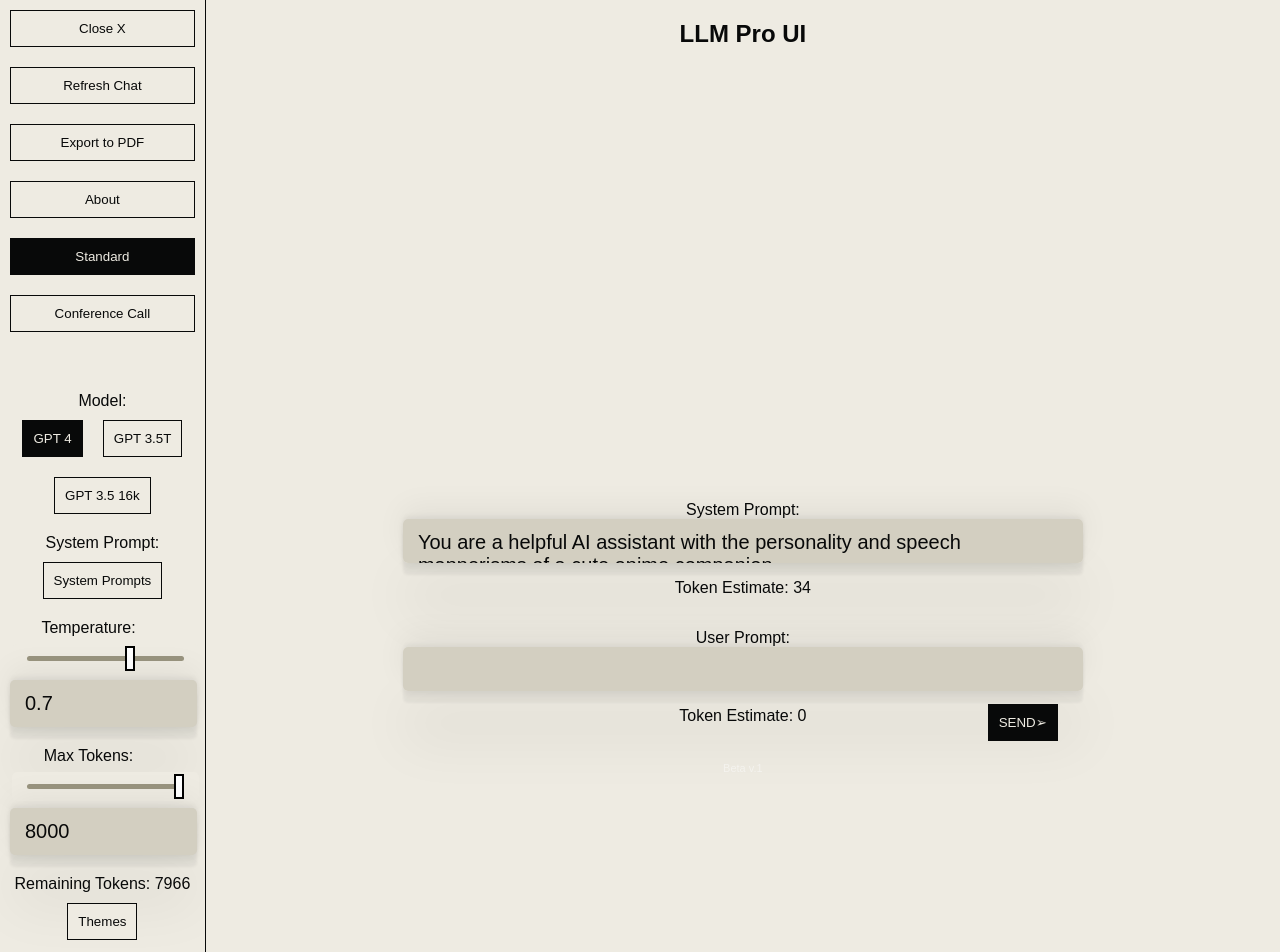
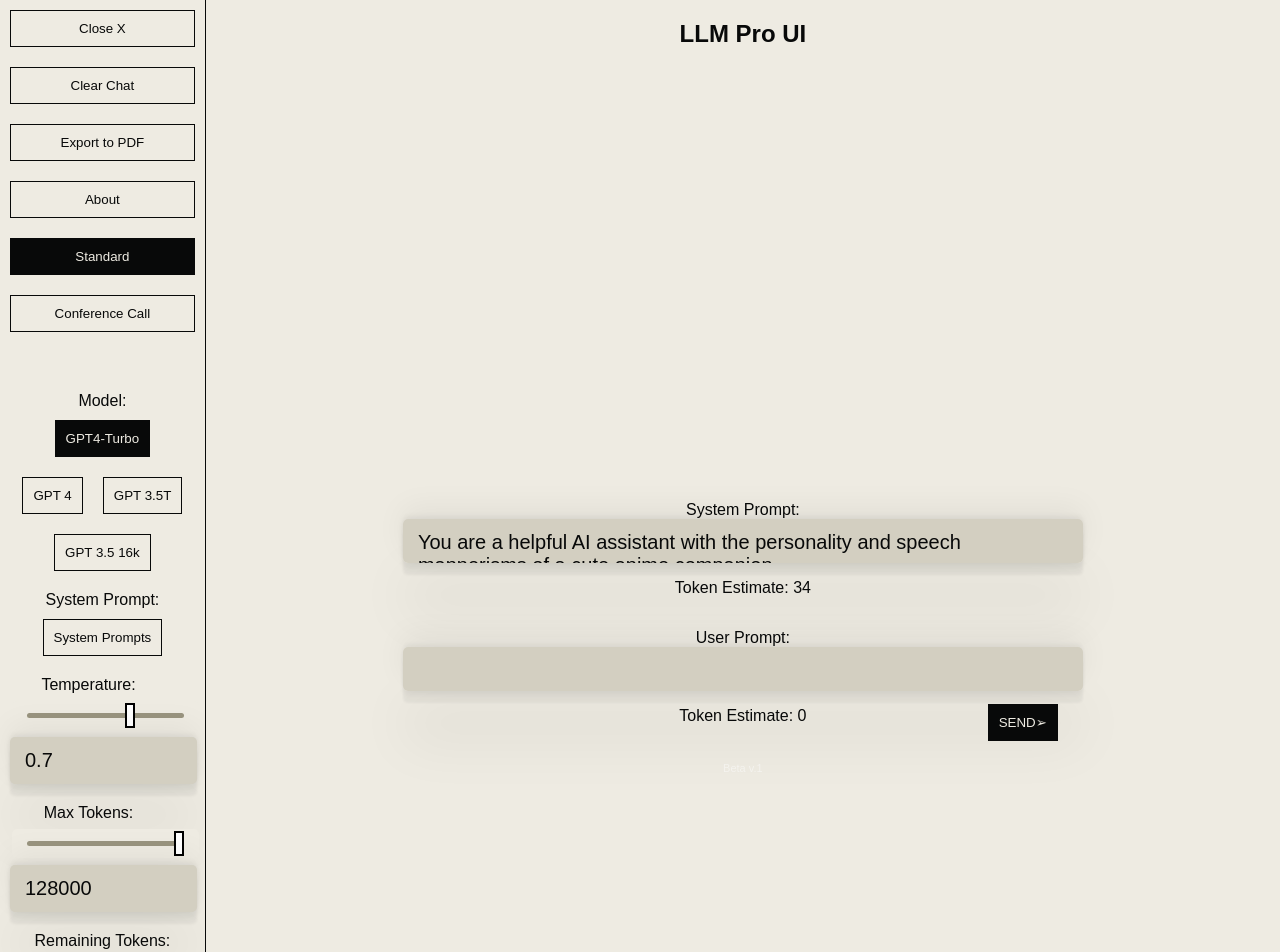
Before and after one commit to michael-dixonjr/LLM-Pro-UI, a React (Create React App) app: page / in a window 1280 px wide. Shown: the top 952 px of the page. Built offline with nearby package versions, Linux system fonts and the light colour scheme; a web font is replaced by a local one.

Commit message:
gpt4 turbo update

```diff
--- a/src/components/AppContext.js
+++ b/src/components/AppContext.js
@@ -13,7 +13,7 @@
 
 export const AppContext = createContext();
 
-// might want to put this back to normal later
+// might want to put this back to normal later, or put in a separate component
 export const systemPrompts = [
   {
     name: "Companion/Custom",
@@ -40,17 +40,21 @@
     "You are a helpful AI assistant with the personality and speech mannerisms of a cute anime companion."
   );
   const [temperature, setTemperature] = useState(0.7);
-  const [model, setModel] = useState("gpt-4");
+  const [model, setModel] = useState("gpt-4-1106-preview");
   const [isSidebarCollapsed, setIsSidebarCollapsed] = useState(false);
   const [systemPromptCharCount, setSystemPromptCharCount] = useState(0);
   const [userPromptCharCount, setUserPromptCharCount] = useState(0);
-  const [baseMaxTokens, setBaseMaxTokens] = useState(8000);
+  const [baseMaxTokens, setBaseMaxTokens] = useState(128000);
   const [totalTokensUsed, setTotalTokensUsed] = useState(0);
   const [playingAudio, setPlayingAudio] = useState(null);
   const [isLoading, setIsLoading] = useState(false);
   const userPromptRef = useRef();
   const [isModalOpen, setIsModalOpen] = useState(false);
   const [isPromptModalOpen, setIsPromptModalOpen] = useState(false);
+  //const [isLoginModalOpen, setIsLoginModalOpen] = useState(false);
+  //const [isRegisterModalOpen, setIsRegisterModalOpen] = useState(false);
+  //const [isSaveDialogOpen, setIsSaveDialogOpen] = useState(false);
+  //const [user, setUser] = useState("");
   const [ccInputSection, setccInputSection] = useState(false);
   const [systemPrompt1, setSystemPrompt1] = useState(
     "AI1:\n\nYou are a part of a two-AI system. You will start every message with a To : (recipient) and From : AI1 to indicate who you are and who you are addressing ( either To : AI2 or To : User ). You can only do one to and from per message you send. \n\nExample :\n\nFrom : AI1\nTo : AI2\n\nYou and AI2 are partners. It is your job to assist the user in the most helpful way possible. His job is to critique your advice and provide corrections and alternatives. Please try not to let more than 5 messages go by before addressing the user just to check in. Make sure you consult him before responding to the user for the first time.\n"
@@ -82,6 +86,8 @@
   const getMessages = async (systemPromptForThisCall = systemPrompt) => {
     setIsLoading(true);
 
+
+
     const options = {
       method: "POST",
       body: JSON.stringify({
@@ -89,7 +95,7 @@
         chatHistory: chatHistory,
         systemPrompt: systemPromptForThisCall,
         temperature: temperature,
-        maxTokens: remainingTokens,
+        maxTokens: model === 'gpt-4-1106-preview' ? 4000 : remainingTokens,
         model: model,
       }),
       headers: {
@@ -99,7 +105,7 @@
 
     try {
       const response = await fetch(
-        "https://llm-pro-ui-server.onrender.com/completions",
+        "http://localhost:8000/completions",
         options
       );
       if (!response.ok) {
@@ -189,7 +195,7 @@
         return;
       }
 
-      const response = await fetch("https://llm-pro-ui-server.onrender.com/text-to-speech", {
+      const response = await fetch("http://localhost:8000/text-to-speech", {
         method: "POST",
         headers: {
           "Content-Type": "application/json",
@@ -211,16 +217,23 @@
   };
 
   useEffect(() => {
-    if (model === "gpt-3.5-turbo" && baseMaxTokens > 2000) {
-      setBaseMaxTokens(2000);
+    switch(model) {
+      case "gpt-3.5-turbo":
+        setBaseMaxTokens(2000);
+        break;
+      case "gpt-3.5-turbo-16k":
+        setBaseMaxTokens(16000);
+        break;
+      case "gpt-4":
+        setBaseMaxTokens(8000);
+        break;
+      case "gpt-4-1106-preview":
+        setBaseMaxTokens(128000);
+        break;
+      default:
+        setBaseMaxTokens(2000); // default value
     }
-    if (model === "gpt-3.5-turbo-16k" && baseMaxTokens > 16000) {
-      setBaseMaxTokens(16000);
-    }
-    if (model === "gpt-4" && baseMaxTokens > 8000) {
-      setBaseMaxTokens(8000);
-    }
-  }, [model, baseMaxTokens]);
+  }, [model,]);
 
   const handleSystemPromptChange = (e) => {
     const systemPrompt = e.target.value;
@@ -240,13 +253,18 @@
     0
   );
 
+  /*new gpt 4 turbo has max context of 128k but can only have 4000 in the completion,
+  will have to find a way to separate completion tokens and max tokens in a way that,
+  will indicate how much remaining tokens there are totally instead of how much will,
+  go into the completion
+  */
   let remainingTokens =
     baseMaxTokens -
     systemPromptCharCount -
     userPromptCharCount -
     chatHistoryTokenCount;
 
-  // mapping function
+  // mapping function,,, may want to put this in the chatfeed component later
   const mapRoleToDisplay = (role) => {
     switch (role) {
       case "user":
@@ -317,7 +335,33 @@
     dialog.close();
     setIsModalOpen(false);
   };
+/*
+  // double check this code later !!!!!!!! may be unecessary
+  const handleOpenLoginModal = () => {
+    const dialog = document.querySelector("#loginDialog");
+    dialog.showModal();
+    setIsLoginModalOpen(true);
+  };
 
+  const handleCloseLoginModal = () => {
+    const dialog = document.querySelector("#loginDialog");
+    dialog.close();
+    setIsLoginModalOpen(false);
+  };
+
+  const handleOpenRegisterModal = () => {
+    const dialog = document.querySelector("#registerDialog");
+    dialog.showModal();
+    handleCloseLoginModal();
+    setIsRegisterModalOpen(true);
+  };
+
+  const handleCloseRegisterModal = () => {
+    const dialog = document.querySelector("#registerDialog");
+    dialog.close();
+    setIsRegisterModalOpen(false);
+  };
+*/
   const handleOpenPromptModal = () => {
     const dialog = document.querySelector("#promptDialog");
     dialog.showModal();
@@ -329,7 +373,19 @@
     dialog.close();
     setIsPromptModalOpen(false);
   };
+/*
+  const handleOpenSaveDialog = () => {
+    const dialog = document.querySelector("#saveDialog");
+    dialog.showModal();
+    setIsSaveDialogOpen(true);
+  };
 
+  const handleCloseSaveDialog = () => {
+    const dialog = document.querySelector("#saveDialog");
+    dialog.close();
+    setIsSaveDialogOpen(false);
+  };
+*/
   const handlePromptChange = (prompt) => {
     setSystemPrompt(prompt);
     handleClosePromptModal();
@@ -436,6 +492,21 @@
       setSystemPromptCharCount(Math.ceil(combinedPrompt.length / 3));
     }
   };
+/*
+  // functions for user accounts ------------------------------------------------------
+  async function handleLogout() {
+    try {
+      const response = await fetch('http://localhost:8000/logout', { method: 'POST', credentials: 'include' });
+      if (!response.ok) {
+        throw new Error('Logout failed');
+      }
+      setUser(null);
+    } catch (error) {
+      console.error(error);
+    }
+    handleCloseLoginModal();
+  }
+*/
 
   return (
     <AppContext.Provider
@@ -484,6 +555,14 @@
         setIsModalOpen,
         isPromptModalOpen,
         setIsPromptModalOpen,
+        //stuff for login and register modal
+        //isLoginModalOpen,
+        //setIsLoginModalOpen,
+        //isRegisterModalOpen,
+        //setIsRegisterModalOpen,
+        // stuff for save and retrieve convo
+        //isSaveDialogOpen,
+        //setIsSaveDialogOpen,
         ModelButton,
         mapRoleToDisplay,
         useEffect,
@@ -503,7 +582,20 @@
         handleCloseModal,
         handleOpenPromptModal,
         handleClosePromptModal,
+        // stuff for login and register modal
+        /* user,
+        setUser,
+        handleOpenLoginModal,
+        handleCloseLoginModal,
+        handleOpenRegisterModal,
+        handleCloseRegisterModal,
+        // stuff for save and retreive convo
+        handleOpenSaveDialog,
+        handleCloseSaveDialog,
+        convoTitle,
         handleDeleteMessage,
+        handleLogout,
+        */
       }}
     >
       {props.children}
--- a/src/components/Sidebar.js
+++ b/src/components/Sidebar.js
@@ -3,8 +3,10 @@
 import { themes } from "./themes";
 import { useTheme } from "./themeContext";
 import { systemPrompts } from "./AppContext";
+import SaveConvo from "./SaveConvo";
 
 const Sidebar = () => {
+  // debugging artifact console.log('Rendering Sidebar');
   const {
     value,
     setValue,
@@ -92,7 +94,7 @@
         onClick={handleClearChat}
         className={isSidebarCollapsed ? "hidden" : ""}
       >
-        Refresh Chat
+        Clear Chat
       </button>
       <button
         onClick={() => window.print()}
@@ -100,6 +102,19 @@
       >
         Export to PDF
       </button>
+       {/*<button
+          onClick={handleOpenSaveDialog}
+          className={isSidebarCollapsed ? "hidden" : ""}
+      >
+        Save Conversation
+      </button>
+      <dialog
+          id="saveDialog"
+          open={isSaveDialogOpen}
+          onClose={handleCloseSaveDialog}
+        >
+          <SaveConvo />
+        </dialog> */}
       <button
         onClick={() =>
           window.open(
@@ -133,6 +148,12 @@
         <div className="model-selection">
           <label htmlFor="model">Model:</label>
           <div>
+          <ModelButton
+              model="gpt-4-1106-preview"
+              displayName="GPT4-Turbo"
+              currentModel={model}
+              onClick={(selectedModel) => setModel(selectedModel)}
+            />
             <ModelButton
               model="gpt-4"
               displayName="GPT 4"
@@ -190,11 +211,16 @@
                 ? "2000"
                 : model === "gpt-3.5-turbo-16k"
                 ? "16000"
-                : "8000"
+                : model === "gpt-4"
+                ? "8000"
+                : model === "gpt-4-1106-preview"
+                ? "128000"
+                : "4000"
             }
             step="100"
             value={baseMaxTokens}
             onChange={(e) => setBaseMaxTokens(parseInt(e.target.value))}
+            disabled={baseMaxTokens === 128000}
           />
           <input
             type="number"
@@ -204,11 +230,16 @@
                 ? "2000"
                 : model === "gpt-3.5-turbo-16k"
                 ? "16000"
-                : "8000"
+                : model === "gpt-4"
+                ? "8000"
+                : model === "gpt-4-1106-preview"
+                ? "128000"
+                : "4000"
             }
             step="100"
             value={baseMaxTokens}
             onChange={(e) => setBaseMaxTokens(parseInt(e.target.value))}
+            disabled={baseMaxTokens === 128000}
           />
         </div>
 
```
